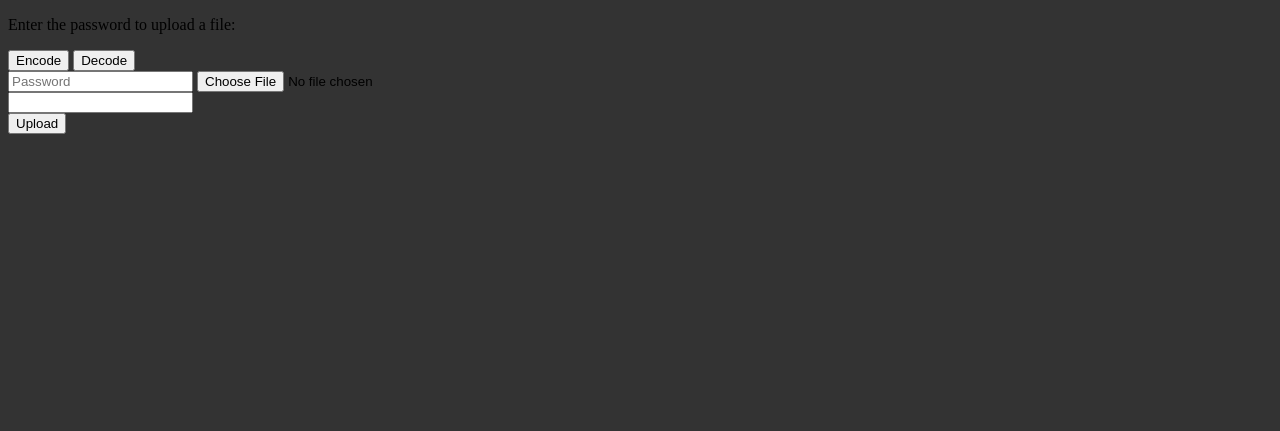
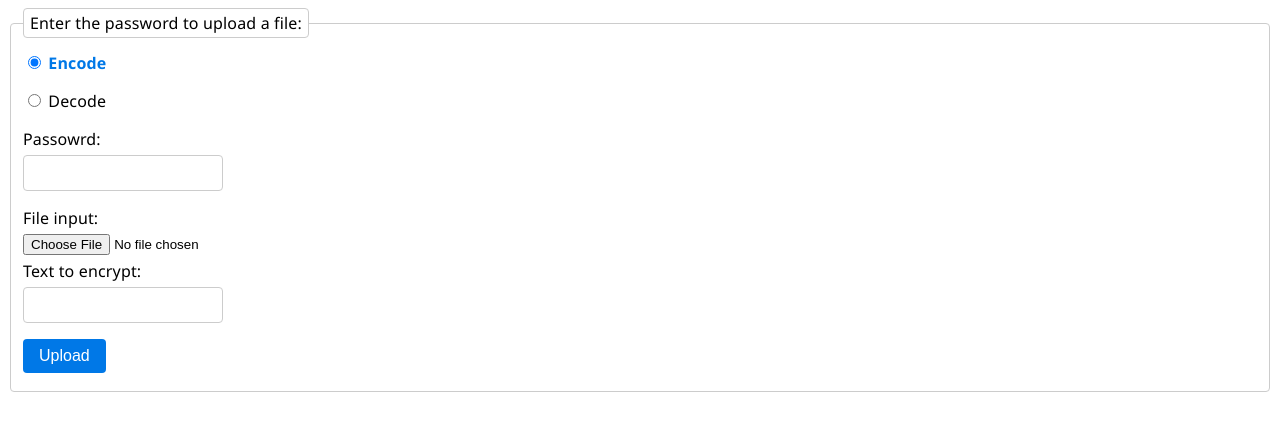
Before and after one commit to SmoQx/steganography, a Flask app: page / in a window 1280 px wide. Shown: the top 431 px of the page. Run offline with Flask 3, Linux system fonts and the light colour scheme; some libraries are stand-ins or nearby versions.

Commit message:
created css added buttons functionality and fixed index.html

```diff
--- a/app.py
+++ b/app.py
@@ -3,12 +3,15 @@ from werkzeug.utils import safe_join
 from flask import Flask, render_template, request, redirect, url_for, send_file
 import os
 from encoder import file_encoder
+from decoder import decode_file
 
 
 app = Flask(__name__)
 
 UPLOAD_FOLDER = 'downloads'
 app.config['UPLOAD_FOLDER'] = UPLOAD_FOLDER
+app.config['static_url_path'] = '/static'
+app.config['static_folder'] = 'static'
 app.config['ALLOWED_EXTENSIONS'] = {'txt', 'pdf', 'png', 'jpg', 'jpeg', 'gif'}
 PASSWORD = 'your_password'  # Change this to your desired password
 
@@ -19,31 +22,42 @@ def allowed_file(filename):
 
 
 @app.route('/')
-def hello():
+def main():
     return render_template('index.html')
 
 
 @app.route('/upload', methods=['POST'])
 def upload_file():
     password = request.form.get('password')
-    text_to_encrypt = request.form.get('text')
+    text_to_encrypt = request.form.get('text_to_encrypt')
+    encode_flag = request.form.get('upload-action')
+    if encode_flag == "encode":
+        print("Jebać pis")
 
-    if 'file' not in request.files:
+    if 'fileInput' not in request.files:
         return redirect(request.url)
 
-    file = request.files['file']
+    file = request.files['fileInput']
+    print(file)
 
     if file.filename == '' or not allowed_file(file.filename):
         return redirect(request.url)
 
-    if file:
+    if file and encode_flag == "encode":
         filename = os.path.join(app.config['UPLOAD_FOLDER'], file.filename)
         file.save(filename)
 
         # Encrypt the uploaded file
-        encrypted_file_path = file_encoder(pathlib.Path(filename), text_to_encrypt)
+        encrypted_file_path = file_encoder(pathlib.Path(filename), text_to_encrypt, password)
 
         return render_template('index.html', filename=encrypted_file_path, password=password)
+    elif file and encode_flag == "decode":
+        filename = os.path.join(app.config['UPLOAD_FOLDER'], file.filename)
+
+        print(filename)
+        decodeed_text = decode_file(file_path=filename, password=password)
+
+        return render_template('message.html', decoded=decodeed_text)
 
 
 @app.route('/download/<file_name>')
--- /dev/null
+++ b/playground.py
@@ -0,0 +1,6 @@
+print(format(0, '08b'))
+test_text = text_to_binary("00 25")
+tt = ""
+for x in range(0, len(test_text), 8):
+    tt += test_text[x:x + 8] + " "
+print(tt)
--- /dev/null
+++ b/static/css/main.css
@@ -0,0 +1,48 @@
+fieldset {
+  font-family: Segoe UI;
+  letter-spacing: .01em;
+
+  div {
+    padding: 8px 0;
+  }
+
+  legend {
+    padding: 3px 6px;
+  }
+
+  input[type="text"], input[type="password"] {
+      padding: 0.5em 0.6em;
+      vertical-align: middle;
+      font-size: 100%;
+      line-height: 1.15;
+      margin: 0;
+  }
+
+  input[type="radio"]:checked + label {
+    color: #0078e7;
+    font-weight: 700;
+  }
+
+  input[type="submit"] {
+    background-color: #0078e7;
+    color: #fff;
+    font-size: 100%;
+    padding: 0.5em 1em;
+    text-decoration: none;
+    border: transparent;
+    border-radius: 4px;
+    cursor: pointer;
+  }
+}
+
+fieldset, fieldset legend, input[type="text"], input[type="password"] {
+  border: 1px solid #ccc;
+  border-radius: 4px;
+}
+
+.row {
+  display: flex;
+  flex-direction: column;
+  gap: 5px;
+  width: 200px;
+}
--- a/templates/index.html
+++ b/templates/index.html
@@ -4,20 +4,42 @@
 
         <meta charset="UTF-8">
         <meta name="viewport" content="width=device-width, initial-scale=1.0">
-
+        <link rel="stylesheet" href="{{ url_for('static', filename='css/main.css') }}">
+        <link rel="stylesheet" href="https://code.jquery.com/ui/1.12.1/themes/base/jquery-ui.css">
         <title>Steg</title>
-    <style>
-        body {
-            background-color: #333333
-        }
-    </style>
     </head>
     <body>
-    <p>Enter the password to upload a file:</p>
+
         <form action="{{ url_for('upload_file') }}" method="post" enctype="multipart/form-data">
-        <button type="button" onclick="setAction('encode')">Encode</button>
-        <button type="button" onclick="setAction('decode')">Decode</button>
+            <fieldset>
+            <legend>Enter the password to upload a file:</legend>
 
+            <div>
+                <input type="radio" id="encode" name="upload-action" value="encode" checked />
+                <label for="encode">Encode</label>
+            </div>
+
+            <div>
+                <input type="radio" id="decode" name="upload-action" value="decode" />
+                <label for="decode">Decode</label>
+            </div>
+
+            <div class="row">
+                <label for="password">Passowrd:</label>
+                <input type="password" id="password" name="password"/>
+            </div>
+
+            <div class="row">
+                <label for="fileInput">File input:</label>
+                <input type="file" id="fileInput" name="fileInput" />
+
+                <label for="text_to_encrypt">Text to encrypt:</label>
+                <input type="text" id="text_to_encrypt" name="text_to_encrypt" />
+            </div>
+
+            <div>
+                <input type="submit" value="Upload" />
+            </div>
             <script>
                 function setAction(action) {
                     document.getElementById('action').value = action;
@@ -28,21 +50,17 @@
                     console.log('Selected files:', files);
                 }
             </script>
-        <br>
-        <input type="password" name="password" placeholder="Password" required>
-        <input type="file" name="file" id="fileInput" > <!--multiple required-->
-        <br>
-        <input type="text" name="text" id="text_to_encrypt" width="100px" height="200px">
-        <br>
-        <input type="submit" value="Upload">
+            </fieldset>
         </form>
-    {% if filename %}
-    <p>File successfully uploaded and encrypted. <a href="{{ url_for('download_file', file_name=filename) }}">{{ filename }}</a></p>
+        {% if fileInput %}
+        <p>File successfully uploaded and encrypted. <a href="{{ url_for('download_file', file_name=fileInput) }}">{{ fileInput }}</a></p>
         {% endif %}
         <script>
             const fileInput = document.getElementById('fileInput');
+            const encode = document.getElementById('encode');
+            const decode = document.getElementById('decode');
 
-        fileInput.addEventListener('change', handleFileSelect);
+            fileInput.addEventListener('click', handleFileSelect);
 
             fileInput.addEventListener('dragover', function (e) {
                 e.preventDefault();
```
Also changed, not shown: decoder.py (+17 -5 lines), encoder.py (+6 -8 lines). Lines whose indentation alone changed are shown as unchanged.
